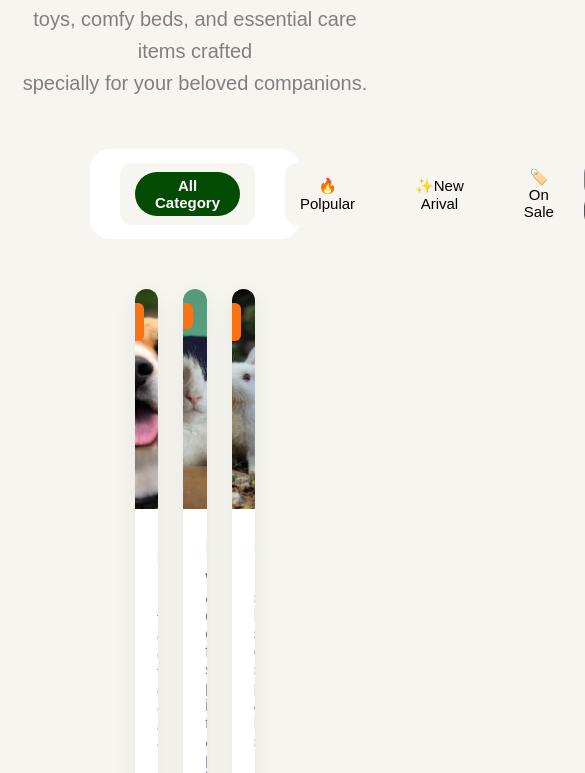
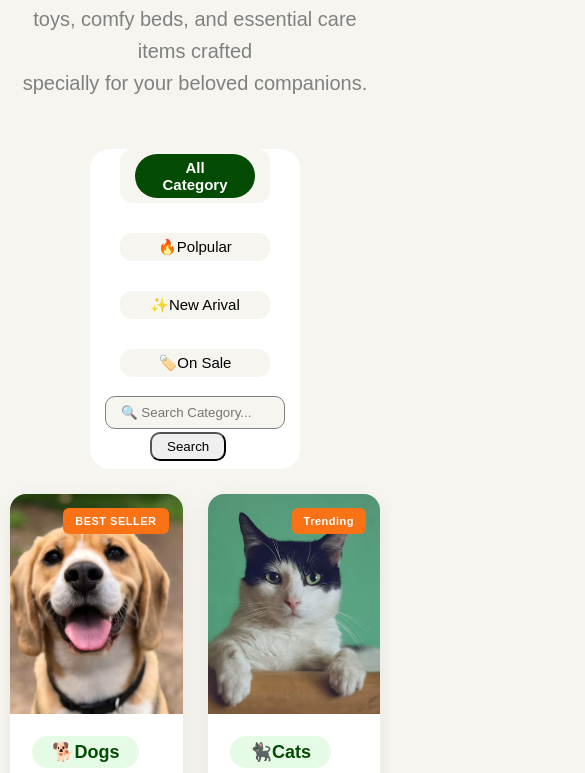
Before and after one commit to SidDeshmane26/PetVeda, a plain HTML site: page shop.html in a window 390 px wide. Shown: the part 247-1020 px from the top of the page, 585 px wide, since content can reach past the window. Drawn offline with Linux system fonts and the light colour scheme.

Commit message:
ADD Responsive css

```diff
--- a/Cats.css
+++ b/Cats.css
@@ -135,3 +135,23 @@ span {
 .btn:hover {
     background: black;
 }
+
+/* Responsive for mobile 500px width*/
+@media (max-width: 500px) {
+   .card-container{
+    grid-template-columns: auto auto;
+    margin: 0;
+    padding: 0 10px;
+   }
+
+}
+/* Responsive for Tablet 800px */
+
+@media (max-width: 800px) {
+   .card-container{
+    grid-template-columns: auto auto;
+    margin: 0;
+    padding: 0 10px;
+   }
+
+}
--- a/Dogs.css
+++ b/Dogs.css
@@ -135,3 +135,22 @@ span {
 .btn:hover {
     background: black;
 }
+/* Responsive 500px mobile view */
+@media (max-width: 500px) {
+   .card-container{
+    grid-template-columns: auto auto;
+    margin: 0;
+    padding: 0 10px;
+   }
+
+}
+
+/* Responsive 750px Tablet view  */
+@media (max-width: 800px) {
+   .card-container{
+    grid-template-columns: auto auto ;
+    margin: 0 10px;
+    padding: 0 10px;
+   }
+
+}
--- a/shop.css
+++ b/shop.css
@@ -103,10 +103,15 @@ input {
     border-radius: 10px;
 
 }
+.searchbtn{
+     padding: 5px 15px;
+    border-radius: 10px;
+}
 
 .search button:hover {
     background-color: rgb(3, 74, 3);
     color: white;
+
 }
 
 
@@ -201,3 +206,59 @@ input {
 .btn:hover {
     background: black;
 }
+
+
+/* Responsive Mobile */
+@media (max-width: 500px) {
+    .nav{
+        flex-direction: column;
+        height: 320px;
+
+    }
+    .link{
+        flex-direction: column;
+
+    }
+    .card-container{
+        grid-template-columns:auto auto;
+        margin: 20px 0;
+        padding: 5px 10px;
+
+    }
+  input{
+    width: 180px;
+  }
+  .searchbtn{
+    margin: 3px 45px;
+
+  }
+
+}
+
+/* Responsive tablet */
+
+@media (max-width: 800px) {
+    .nav{
+        flex-direction: column;
+        height: 320px;
+
+    }
+    .link{
+        flex-direction: column;
+
+    }
+    .card-container{
+        grid-template-columns:auto auto;
+        margin: 20px 0;
+        padding: 5px 10px;
+
+    }
+  input{
+    width: 180px;
+  }
+  .searchbtn{
+    margin: 3px 45px;
+
+  }
+
+}
--- a/shop.html
+++ b/shop.html
@@ -31,7 +31,7 @@
             </div>
             <div class="search">
                 <input type="search" name="Search" id="Search" placeholder="🔍 Search Category...">
-                <button class="search">Search</button>
+                <button class="searchbtn">Search</button>
             </div>
         </div>
     </header>
```
Also changed, not shown: Dogs.html (+1 -1 lines), style.css (deleted).
